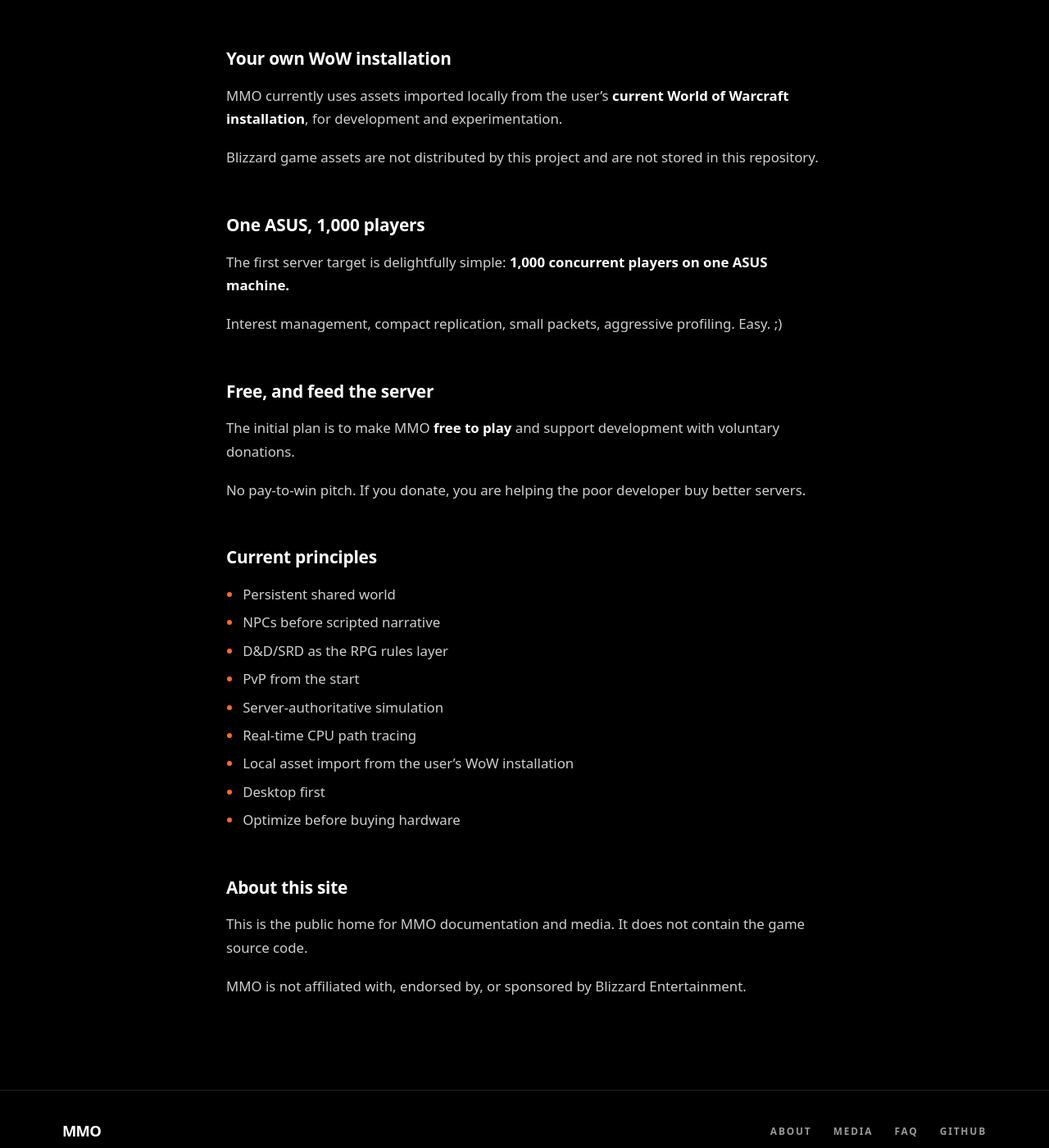
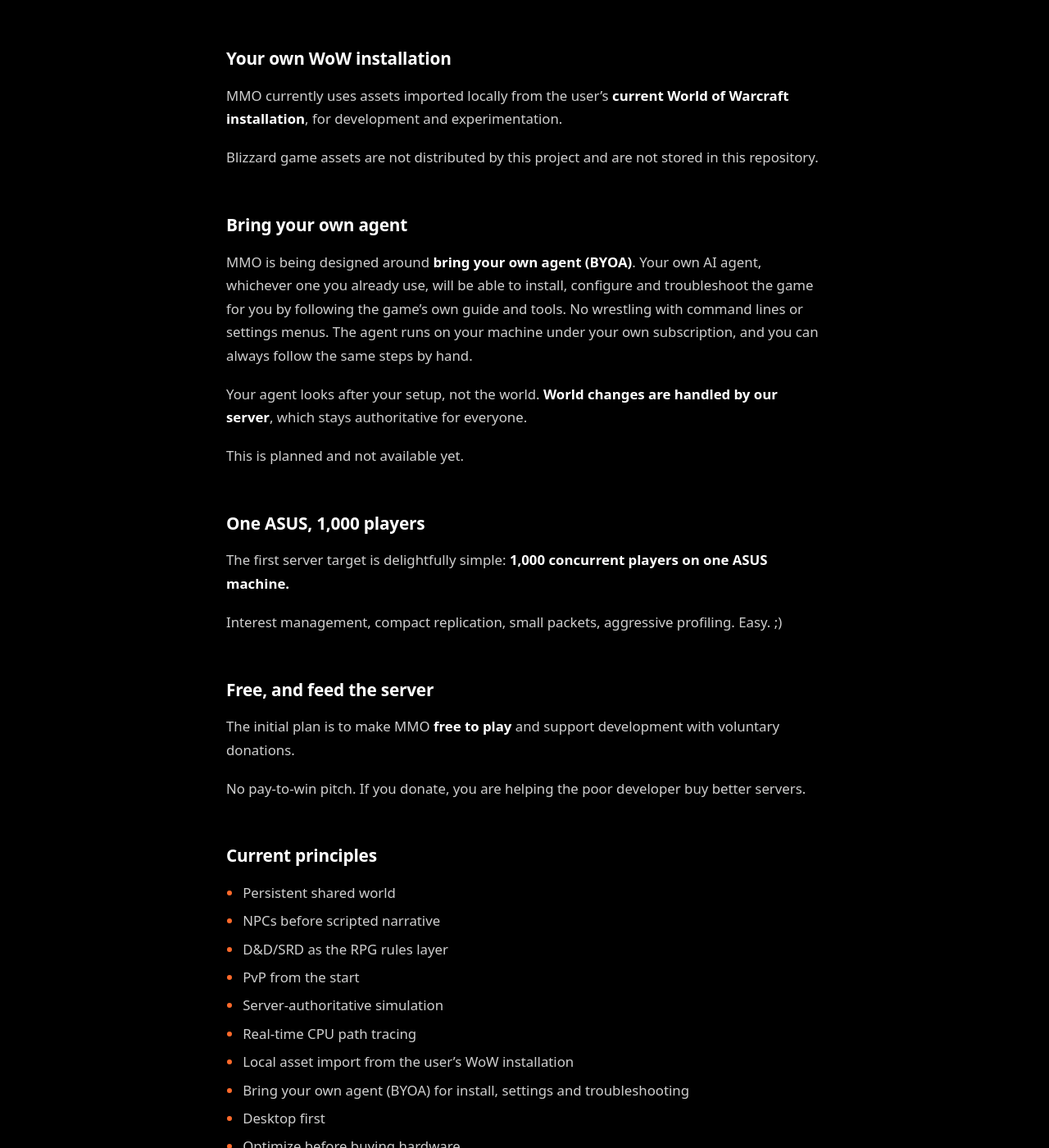
Before and after one commit to timosaarinen/mmo-public, a Jekyll site: the page built from docs/about.md, in a window 1280 px wide and 1400 px high, scrolled down 1304 px. Shown: the whole window at 82% size. Built offline with Jekyll 4.4.1, drawn with Linux system fonts in a browser that asks for light colours.

Commit message:
Add bring-your-own-agent (BYOA) plan to the site
A landing feature, an About section, a principles line and two FAQ
entries describe the planned BYOA approach: the player's own AI agent
handles install, settings and troubleshooting on their machine, under
their own subscription, while world changes are handled by our server.
The copy states that this is planned and not available yet.

Co-Authored-By: Claude Opus 5.5 <noreply@anthropic.com>
Claude-Session: https://claude.ai/code/session_015xSJpBAA5b4FN85a2E9ZSs

```diff
--- a/docs/about.md
+++ b/docs/about.md
@@ -37,6 +37,14 @@ MMO currently uses assets imported locally from the user's **current World of Wa
 
 Blizzard game assets are not distributed by this project and are not stored in this repository.
 
+## Bring your own agent
+
+MMO is being designed around **bring your own agent (BYOA)**. Your own AI agent, whichever one you already use, will be able to install, configure and troubleshoot the game for you by following the game's own guide and tools. No wrestling with command lines or settings menus. The agent runs on your machine under your own subscription, and you can always follow the same steps by hand.
+
+Your agent looks after your setup, not the world. **World changes are handled by our server**, which stays authoritative for everyone.
+
+This is planned and not available yet.
+
 ## One ASUS, 1,000 players
 
 The first server target is delightfully simple: **1,000 concurrent players on one ASUS machine.**
@@ -58,6 +66,7 @@ No pay-to-win pitch. If you donate, you are helping the poor developer buy bette
 - Server-authoritative simulation
 - Real-time CPU path tracing
 - Local asset import from the user's WoW installation
+- Bring your own agent (BYOA) for install, settings and troubleshooting
 - Desktop first
 - Optimize before buying hardware
 
```
Also changed, not shown: docs/faq.md (+8 -0 lines), docs/index.md (+2 -0 lines).
